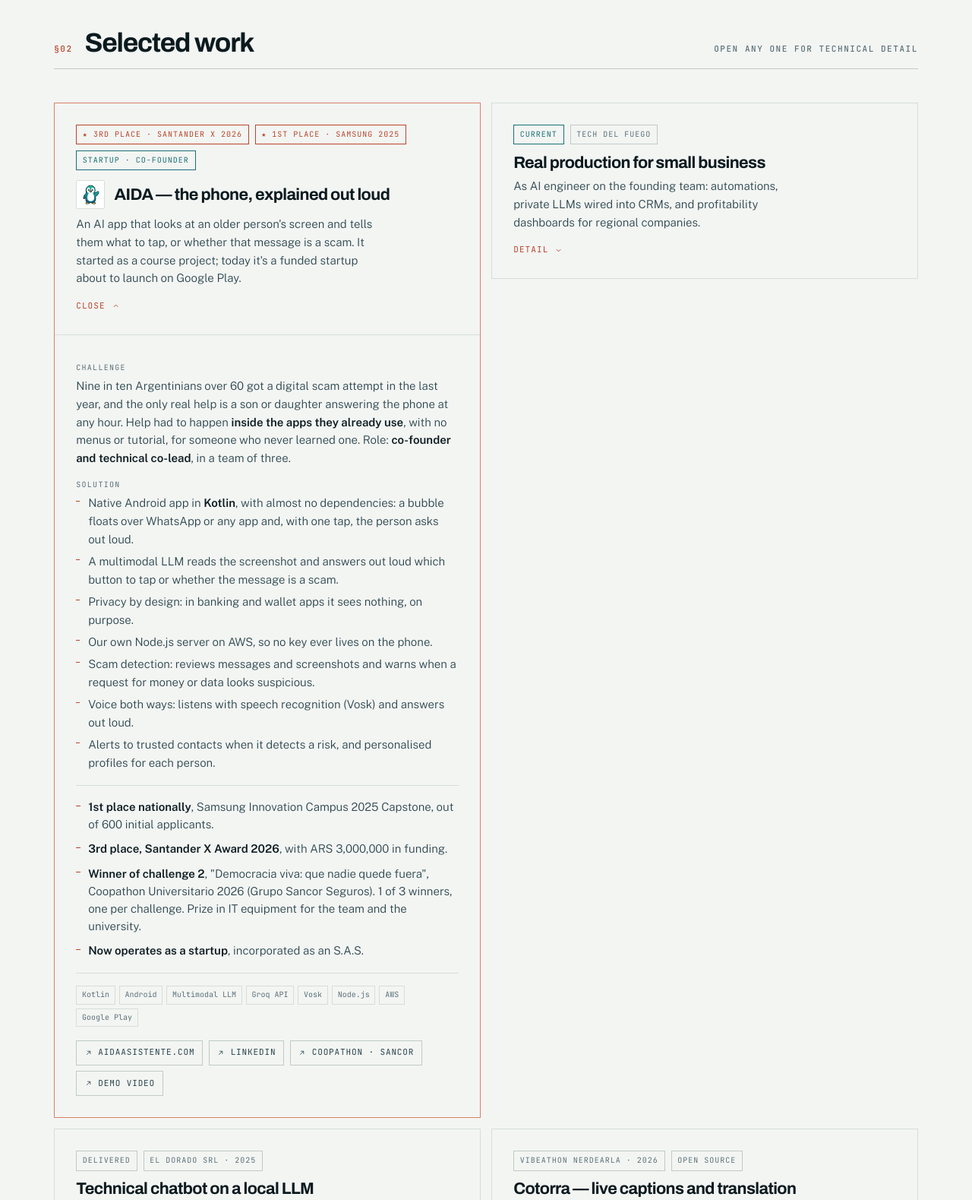
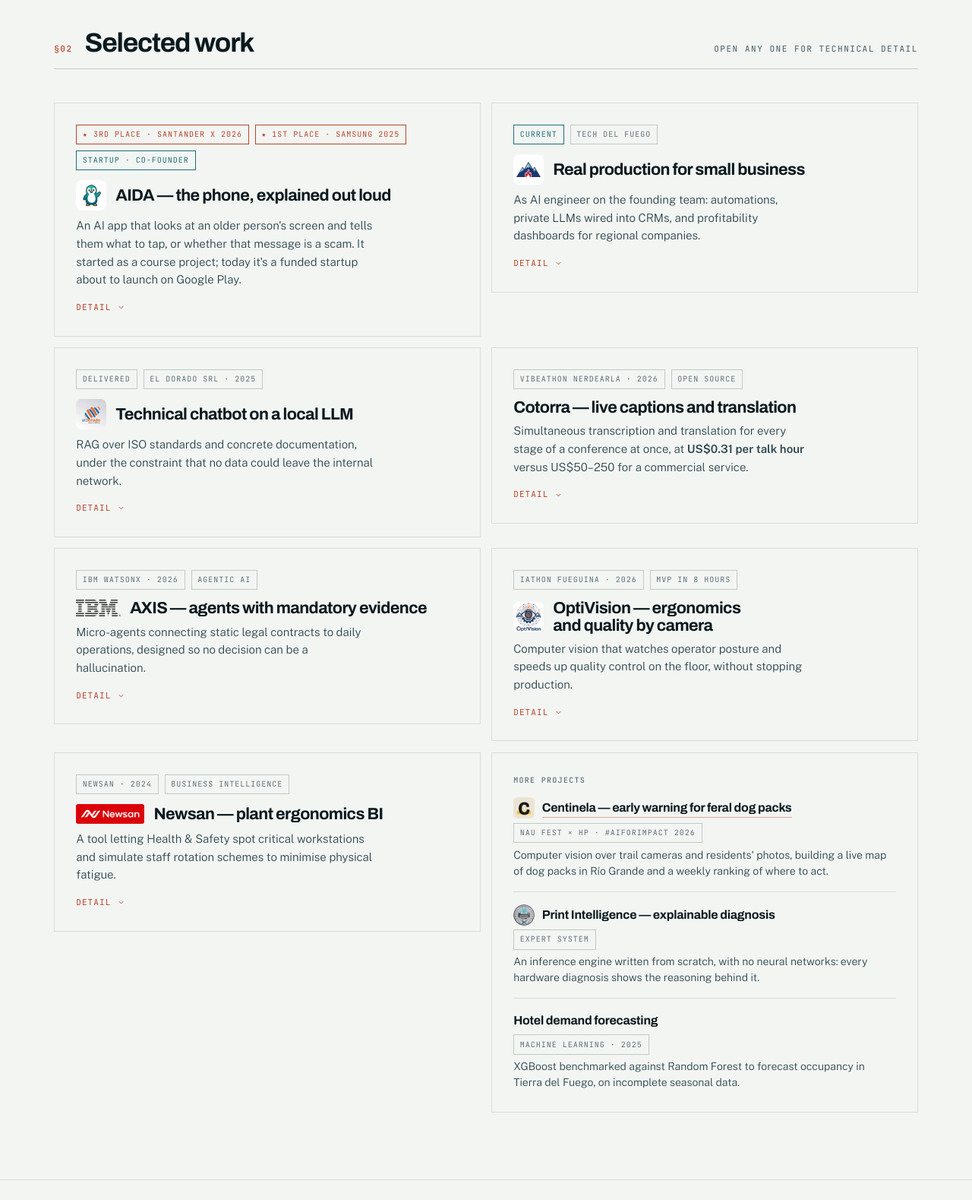
Before and after one commit to SantiagoOroz/SantiagoOroz.github.io, a plain HTML site: page index.html in a window 1280 px wide. Shown: the part 2300-3879 px from the top of the page at 76% size. Drawn offline with nearby package versions, Linux system fonts and the light colour scheme.

Commit message:
Logos legibles en tema oscuro y casos cerrados por defecto
- Logotipos horizontales (ITBA, Samsung, IBM, Harvard) en monocromo, sin placa blanca.
- Marcas cuadradas en fichas del mismo tamaño.
- Nuevos logos: Tech del Fuego, Harvard Business Impact, Don Bosco, Centinela y Print Intelligence.
- El caso AIDA ya no arranca abierto.

Co-Authored-By: Claude Opus 5.5 <noreply@anthropic.com>

```diff
--- a/index.html
+++ b/index.html
@@ -77,6 +77,8 @@
   --signal-dim:  #9E3D24;
   --glacier:     #62B6BC;
   --on-signal:   #0A1317;
+  --logo-mono:   brightness(0) invert(.9);
+  --logo-tile:   #EEF2F0;
 
   --f-display: "Archivo", "Helvetica Neue", Arial, sans-serif;
   --f-body:    "Public Sans", -apple-system, BlinkMacSystemFont, "Segoe UI", Roboto, sans-serif;
@@ -102,6 +104,8 @@
     --signal-dim:  #D98166;
     --glacier:     #1B6F76;
     --on-signal:   #FFF6F3;
+    --logo-mono:   brightness(0) opacity(.78);
+    --logo-tile:   #FFFFFF;
   }
 }
 :root[data-theme="light"] {
@@ -118,6 +122,8 @@
   --signal-dim:  #D98166;
   --glacier:     #1B6F76;
   --on-signal:   #FFF6F3;
+  --logo-mono:   brightness(0) opacity(.78);
+  --logo-tile:   #FFFFFF;
 }
 :root[data-theme="dark"] {
   --ground:      #0A1317;
@@ -133,6 +139,8 @@
   --signal-dim:  #9E3D24;
   --glacier:     #62B6BC;
   --on-signal:   #0A1317;
+  --logo-mono:   brightness(0) invert(.9);
+  --logo-tile:   #EEF2F0;
 }
 
 /* ============================================================
@@ -568,22 +576,36 @@ h1.name em { display: block; font-style: normal; color: var(--signal); }
 .tl__date { margin-bottom: .25rem; }
 .tl h3 { font-size: 1.0625rem; margin-bottom: .15rem; }
 .tl__org { color: var(--signal); font-size: .875rem; font-weight: 500; margin-bottom: .35rem; display: flex; align-items: center; gap: .5rem; flex-wrap: wrap; }
-/* Placa clara: los logos institucionales son a color sobre blanco,
-   así que necesitan su propio fondo para leerse en el tema oscuro. */
-/* Alto fijo y ancho automático: acepta tanto marcas cuadradas
-   como lockups horizontales sin achicar ninguna. */
+/* Logos. Dos tratamientos, para que ninguno quede como un parche blanco
+   en el tema oscuro:
+   · .orglogo — marca cuadrada a color, en una ficha de tamaño fijo con
+     esquinas suaves. Todas miden lo mismo, así se leen como un set.
+   · .orglogo--word — logotipo horizontal, en monocromo del color del texto,
+     sin placa: blanco en oscuro, casi negro en claro. */
 .orglogo {
-  height: 26px; flex: none; padding: 3px 5px;
-  background: #fff; border: 1px solid var(--line-soft);
-  display: inline-flex; align-items: center;
-}
-.orglogo img { height: 100%; width: auto; max-width: 120px; object-fit: contain; }
-/* Para logos que ya traen su propio fondo, la placa blanca sobra. */
-.orglogo--bleed { background: none; border: 0; padding: 0; }
+  width: 28px; height: 28px; flex: none; border-radius: 6px; overflow: hidden;
+  background: var(--logo-tile); display: inline-grid; place-items: center;
+}
+.orglogo img { width: 100%; height: 100%; object-fit: cover; }
+/* Marcas con fondo transparente: un poco de aire dentro de la ficha */
+.orglogo--pad img { width: 80%; height: 80%; object-fit: contain; }
+.orglogo--word { width: auto; height: 20px; border-radius: 0; background: none; overflow: visible; display: inline-flex; align-items: center; }
+.orglogo--word img { width: auto; height: 100%; max-width: 110px; object-fit: contain; filter: var(--logo-mono); }
+/* Escudo: es casi cuadrado, va a la altura de las fichas */
+.orglogo--shield { height: 28px; }
+/* Newsan trae su propia caja roja: se muestra tal cual */
+.orglogo--bleed { width: auto; height: 22px; border-radius: 3px; background: none; display: inline-flex; }
+.orglogo--bleed img { width: auto; }
 /* Marca de proyecto en la cabecera de un caso */
 .case__brand { display: flex; align-items: center; gap: .75rem; margin-bottom: .5rem; }
 .case__brand h3 { margin-bottom: 0; }
-.case__brand .orglogo { height: 38px; padding: 0; border-radius: 2px; overflow: hidden; }
+.case__brand .orglogo { width: 40px; height: 40px; border-radius: 8px; }
+.case__brand .orglogo--word { width: auto; height: 22px; border-radius: 0; }
+.case__brand .orglogo--bleed { width: auto; height: 26px; border-radius: 3px; }
+/* Marca circular: sin ficha, ya tiene su propio borde */
+.orglogo--round { border-radius: 50%; background: none; }
+/* Proyectos menores con marca */
+.more__brand { display: flex; align-items: center; gap: .6rem; }
 .tl p { color: var(--ink-2); font-size: .9375rem; font-weight: 300; max-width: var(--measure); line-height: 1.55; }
 
 /* ---------- Sobre / Contacto ---------- */
@@ -828,7 +850,7 @@ footer { border-top: 1px solid var(--line-soft); background: var(--ground-deep);
     <div class="cases">
 
       <!-- AIDA -->
-      <details class="case" open>
+      <details class="case">
         <summary>
           <div class="case__meta">
             <span class="tag tag--win">★ <span data-l="es">3er puesto · Santander X 2026</span><span data-l="en">3rd place · Santander X 2026</span></span>
@@ -897,7 +919,10 @@ footer { border-top: 1px solid var(--line-soft); background: var(--ground-deep);
             <span class="tag tag--live"><span data-l="es">Actualidad</span><span data-l="en">Current</span></span>
             <span class="tag">Tech del Fuego</span>
           </div>
-          <h3><span data-l="es">Producción real para PyMEs</span><span data-l="en">Real production for small business</span></h3>
+          <div class="case__brand">
+            <span class="orglogo orglogo--pad"><img src="org-tdf.svg" alt="" width="801" height="478" loading="lazy"></span>
+            <h3><span data-l="es">Producción real para PyMEs</span><span data-l="en">Real production for small business</span></h3>
+          </div>
           <p class="case__hook" data-l="es">Como ingeniero de IA del equipo inicial: automatizaciones, LLMs privados integrados a CRM y tableros de rentabilidad para empresas de la región.</p>
           <p class="case__hook" data-l="en">As AI engineer on the founding team: automations, private LLMs wired into CRMs, and profitability dashboards for regional companies.</p>
           <span class="case__more"><span class="lbl-open"><span data-l="es">Ver detalle</span><span data-l="en">Detail</span></span><span class="lbl-close"><span data-l="es">Cerrar</span><span data-l="en">Close</span></span><svg viewBox="0 0 24 24" aria-hidden="true"><path d="m6 9 6 6 6-6"/></svg></span>
@@ -949,7 +974,10 @@ footer { border-top: 1px solid var(--line-soft); background: var(--ground-deep);
             <span class="tag"><span data-l="es">Entregado</span><span data-l="en">Delivered</span></span>
             <span class="tag">El Dorado SRL · 2025</span>
           </div>
-          <h3><span data-l="es">Chatbot técnico con LLM local</span><span data-l="en">Technical chatbot on a local LLM</span></h3>
+          <div class="case__brand">
+            <span class="orglogo"><img src="org-eldorado.jpg" alt="" width="24" height="24" loading="lazy"></span>
+            <h3><span data-l="es">Chatbot técnico con LLM local</span><span data-l="en">Technical chatbot on a local LLM</span></h3>
+          </div>
           <p class="case__hook" data-l="es">RAG sobre normas ISO y documentación de hormigón, con la restricción de que ningún dato podía salir de la red interna.</p>
           <p class="case__hook" data-l="en">RAG over ISO standards and concrete documentation, under the constraint that no data could leave the internal network.</p>
           <span class="case__more"><span class="lbl-open"><span data-l="es">Ver detalle</span><span data-l="en">Detail</span></span><span class="lbl-close"><span data-l="es">Cerrar</span><span data-l="en">Close</span></span><svg viewBox="0 0 24 24" aria-hidden="true"><path d="m6 9 6 6 6-6"/></svg></span>
@@ -1045,7 +1073,7 @@ footer { border-top: 1px solid var(--line-soft); background: var(--ground-deep);
             <span class="tag">Agentic AI</span>
           </div>
           <div class="case__brand">
-            <span class="orglogo"><img src="org-ibm.svg" alt="IBM" width="1075" height="401" loading="lazy"></span>
+            <span class="orglogo orglogo--word"><img src="org-ibm.svg" alt="IBM" width="1075" height="401" loading="lazy"></span>
             <h3><span data-l="es">AXIS — agentes con evidencia obligatoria</span><span data-l="en">AXIS — agents with mandatory evidence</span></h3>
           </div>
           <p class="case__hook" data-l="es">Micro-agentes que conectan contratos legales estáticos con la operación diaria, diseñados para que ninguna decisión pueda ser una alucinación.</p>
@@ -1132,7 +1160,10 @@ footer { border-top: 1px solid var(--line-soft); background: var(--ground-deep);
             <span class="tag">Newsan · 2024</span>
             <span class="tag">Business Intelligence</span>
           </div>
-          <h3><span data-l="es">Newsan — BI de ergonomía en planta</span><span data-l="en">Newsan — plant ergonomics BI</span></h3>
+          <div class="case__brand">
+            <span class="orglogo orglogo--bleed"><img src="org-newsan.png" alt="Newsan" width="222" height="64" loading="lazy"></span>
+            <h3><span data-l="es">Newsan — BI de ergonomía en planta</span><span data-l="en">Newsan — plant ergonomics BI</span></h3>
+          </div>
           <p class="case__hook" data-l="es">Herramienta que permite a Seguridad e Higiene identificar puestos críticos y simular rotaciones de personal para minimizar la fatiga física.</p>
           <p class="case__hook" data-l="en">A tool letting Health &amp; Safety spot critical workstations and simulate staff rotation schemes to minimise physical fatigue.</p>
           <span class="case__more"><span class="lbl-open"><span data-l="es">Ver detalle</span><span data-l="en">Detail</span></span><span class="lbl-close"><span data-l="es">Cerrar</span><span data-l="en">Close</span></span><svg viewBox="0 0 24 24" aria-hidden="true"><path d="m6 9 6 6 6-6"/></svg></span>
@@ -1174,13 +1205,13 @@ footer { border-top: 1px solid var(--line-soft); background: var(--ground-deep);
         <p class="mono more__h"><span data-l="es">Más proyectos</span><span data-l="en">More projects</span></p>
         <ul class="more__list">
           <li>
-            <a href="https://santiagooroz.github.io/centinela/" target="_blank" rel="noopener"><b><span data-l="es">Centinela — alerta temprana de jaurías</span><span data-l="en">Centinela — early warning for feral dog packs</span></b></a>
+            <span class="more__brand"><span class="orglogo"><img src="proj-centinela.png" alt="" width="256" height="256" loading="lazy"></span><a href="https://santiagooroz.github.io/centinela/" target="_blank" rel="noopener"><b><span data-l="es">Centinela — alerta temprana de jaurías</span><span data-l="en">Centinela — early warning for feral dog packs</span></b></a></span>
             <span class="tag">NAU Fest × HP · #AIforImpact 2026</span>
             <p data-l="es">Visión artificial sobre cámaras trampa y fotos de vecinos que arma un mapa vivo de jaurías en Río Grande y un ranking semanal de dónde intervenir.</p>
             <p data-l="en">Computer vision over trail cameras and residents' photos, building a live map of dog packs in Río Grande and a weekly ranking of where to act.</p>
           </li>
           <li>
-            <b><span data-l="es">Print Intelligence — diagnóstico explicable</span><span data-l="en">Print Intelligence — explainable diagnosis</span></b>
+            <span class="more__brand"><span class="orglogo orglogo--round"><img src="proj-printintel.png" alt="" width="256" height="256" loading="lazy"></span><b><span data-l="es">Print Intelligence — diagnóstico explicable</span><span data-l="en">Print Intelligence — explainable diagnosis</span></b></span>
             <span class="tag"><span data-l="es">Sistema experto</span><span data-l="en">Expert system</span></span>
             <p data-l="es">Motor de inferencia escrito desde cero, sin redes neuronales: cada diagnóstico de hardware muestra el razonamiento que lo produjo.</p>
             <p data-l="en">An inference engine written from scratch, with no neural networks: every hardware diagnosis shows the reasoning behind it.</p>
@@ -1310,7 +1341,7 @@ footer { border-top: 1px solid var(--line-soft); background: var(--ground-deep);
       <article class="tl tl--hi">
         <p class="mono tl__date"><span data-l="es">Abr 2026 — Actualidad</span><span data-l="en">Apr 2026 — Present</span></p>
         <h3><span data-l="es">Ingeniero de Inteligencia Artificial</span><span data-l="en">Artificial Intelligence Engineer</span></h3>
-        <p class="tl__org"><a href="https://techdelfuego.com" target="_blank" rel="noopener">Tech del Fuego</a> · Río Grande</p>
+        <p class="tl__org"><span class="orglogo orglogo--pad"><img src="org-tdf.svg" alt="" width="801" height="478" loading="lazy"></span><a href="https://techdelfuego.com" target="_blank" rel="noopener">Tech del Fuego</a> · Río Grande</p>
         <p data-l="es">Equipo inicial de una firma de ciberseguridad, IA y datos. Automatización de procesos, LLMs privados integrados a CRM y auditoría de seguridad de modelos.</p>
         <p data-l="en">Founding team of a cybersecurity, AI and data firm. Process automation, private LLMs wired into CRMs, and model security auditing.</p>
       </article>
@@ -1326,7 +1357,7 @@ footer { border-top: 1px solid var(--line-soft); background: var(--ground-deep);
       <article class="tl">
         <p class="mono tl__date">2026</p>
         <h3><span data-l="es">Business for All — Harvard Business Impact</span><span data-l="en">Business for All — Harvard Business Impact</span></h3>
-        <p class="tl__org"><span data-l="es">Beca Santander · seis certificados</span><span data-l="en">Santander scholarship · six certificates</span></p>
+        <p class="tl__org"><span class="orglogo orglogo--word orglogo--shield"><img src="org-harvard.svg" alt="Harvard Business Impact" width="45" height="52" loading="lazy"></span><span data-l="es">Beca Santander · seis certificados</span><span data-l="en">Santander scholarship · six certificates</span></p>
         <p data-l="es">Finanzas, marketing, negociación, caso de negocio, foco en el cliente y medición del desempeño. Además, una beca para cursar inglés con el <strong>British Council</strong>, ya en nivel B2.</p>
         <p data-l="en">Finance, marketing, negotiation, business cases, customer focus and performance measurement. Plus a scholarship to study English with the <strong>British Council</strong>, now at B2 level.</p>
       </article>
@@ -1334,7 +1365,7 @@ footer { border-top: 1px solid var(--line-soft); background: var(--ground-deep);
       <article class="tl tl--hi">
         <p class="mono tl__date">2026</p>
         <h3><span data-l="es">Beca Full Stack Developer ITBA</span><span data-l="en">ITBA Full Stack Developer Scholarship</span></h3>
-        <p class="tl__org"><span class="orglogo"><img src="org-itba.png" alt="ITBA Educación Ejecutiva" width="289" height="64" loading="lazy"></span><a href="https://www.linkedin.com/feed/update/urn:li:activity:7490723294686601216/" target="_blank" rel="noopener">Santander Open Academy</a></p>
+        <p class="tl__org"><span class="orglogo orglogo--word"><img src="org-itba.png" alt="ITBA Educación Ejecutiva" width="289" height="64" loading="lazy"></span><a href="https://www.linkedin.com/feed/update/urn:li:activity:7490723294686601216/" target="_blank" rel="noopener">Santander Open Academy</a></p>
         <p data-l="es">Uno de 400 seleccionados. Diecisiete semanas intensivas de stack MERN, para escalar e integrar de forma más robusta los modelos y agentes que ya venía construyendo.</p>
         <p data-l="en">One of 400 selected. Seventeen intensive weeks on the MERN stack, to scale and integrate the models and agents I was already building.</p>
       </article>
@@ -1358,7 +1389,7 @@ footer { border-top: 1px solid var(--line-soft); background: var(--ground-deep);
       <article class="tl tl--hi">
         <p class="mono tl__date"><span data-l="es">Jun — Dic 2025</span><span data-l="en">Jun — Dec 2025</span></p>
         <h3>Samsung Innovation Campus — Big Data &amp; AI</h3>
-        <p class="tl__org"><span class="orglogo"><img src="org-samsung.svg" alt="Samsung" width="705" height="108" loading="lazy"></span>Electronics Argentina</p>
+        <p class="tl__org"><span class="orglogo orglogo--word"><img src="org-samsung.svg" alt="Samsung" width="705" height="108" loading="lazy"></span>Electronics Argentina</p>
         <p data-l="es">140 horas de formación intensiva más Capstone Project. <strong>Primer puesto nacional</strong> con AIDA, entre 600 postulantes iniciales.</p>
         <p data-l="en">140 hours of intensive training plus the Capstone Project. <strong>First place nationally</strong> with AIDA, out of 600 initial applicants.</p>
       </article>
@@ -1366,7 +1397,7 @@ footer { border-top: 1px solid var(--line-soft); background: var(--ground-deep);
       <article class="tl">
         <p class="mono tl__date"><span data-l="es">Ene 2024 — Nov 2025</span><span data-l="en">Jan 2024 — Nov 2025</span></p>
         <h3><span data-l="es">Técnico Superior en Ciencia de Datos e IA</span><span data-l="en">Higher Technician in Data Science and AI</span></h3>
-        <p class="tl__org"><span class="orglogo"><img src="org-politecnico.png" alt="" width="24" height="24" loading="lazy"></span>Centro Politécnico Superior Malvinas Argentinas</p>
+        <p class="tl__org"><span class="orglogo orglogo--pad"><img src="org-politecnico.png" alt="" width="24" height="24" loading="lazy"></span>Centro Politécnico Superior Malvinas Argentinas</p>
         <p data-l="es">Carrera finalizada con promedio destacado y sin desaprobar finales.</p>
         <p data-l="en">Completed with distinction and without failing a single final.</p>
       </article>
@@ -1382,7 +1413,7 @@ footer { border-top: 1px solid var(--line-soft); background: var(--ground-deep);
       <article class="tl">
         <p class="mono tl__date">2018 — 2023</p>
         <h3><span data-l="es">Bachiller en Economía y Administración</span><span data-l="en">Secondary degree in Economics and Administration</span></h3>
-        <p class="tl__org">Instituto Salesiano Don Bosco · <span data-l="es">Promedio</span><span data-l="en">GPA</span> 8,55</p>
+        <p class="tl__org"><span class="orglogo"><img src="org-donbosco.png" alt="" width="200" height="200" loading="lazy"></span>Instituto Salesiano Don Bosco · <span data-l="es">Promedio</span><span data-l="en">GPA</span> 8,55</p>
         <p data-l="es">Menciones de honor en Derecho Económico y Sistemas de Información Contable. La base de por qué miro primero el problema de negocio.</p>
         <p data-l="en">Honours in Economic Law and Accounting Information Systems. The reason I look at the business problem first.</p>
       </article>
```
Also changed, not shown: org-donbosco.png (added), org-harvard.svg (added), org-tdf.svg (added), proj-centinela.png (added), proj-printintel.png (added).
